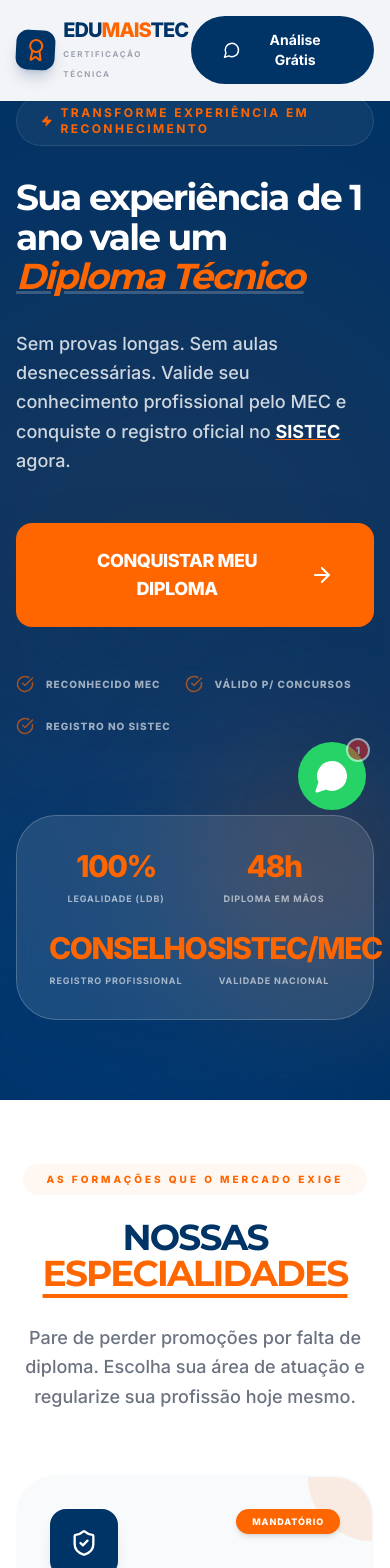
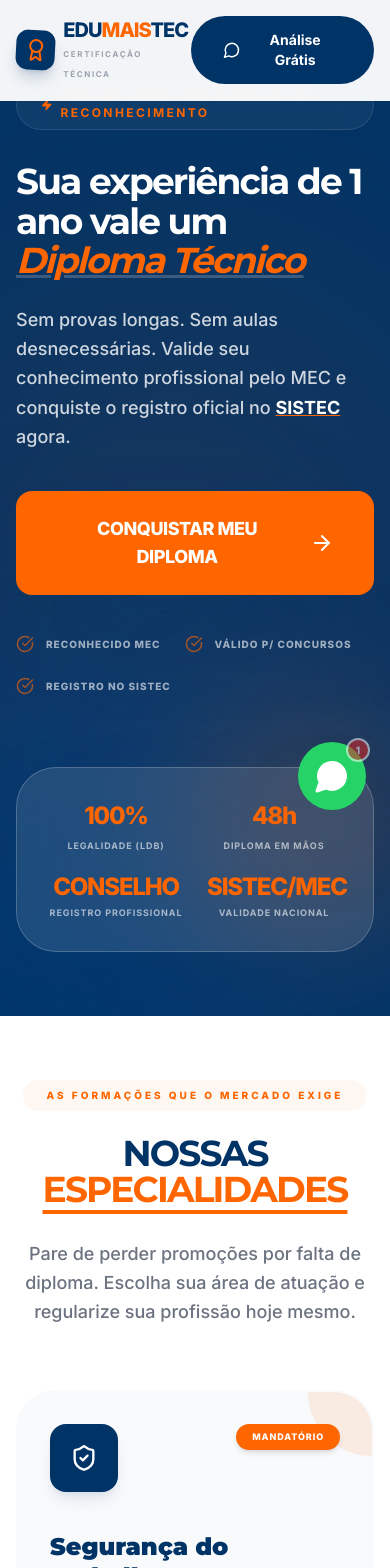
Before and after one commit to performancedigital/Edumaistec, a React (Vite) app: page / in a window 390 px wide. Shown: the top 1568 px of the page. Built offline with nearby package versions, Linux system fonts and the light colour scheme.

Commit message:
fix: Adjust hero section spacing and typography
Refines the visual presentation of the hero section by slightly reducing top padding and adjusting heading margin for better aesthetic balance on various screen sizes.

```diff
--- a/App.tsx
+++ b/App.tsx
@@ -178,22 +178,22 @@ export default function App() {
 
       <main className="flex-grow">
         {/* Hero Section - Ajuste de espaçamento superior conforme solicitado */}
-        <section id="início" className="relative bg-navy pt-24 pb-20 md:pt-32 md:pb-40 overflow-hidden">
+        <section id="início" className="relative bg-navy pt-20 pb-16 md:pt-28 md:pb-32 overflow-hidden">
           <div className="absolute inset-0 pointer-events-none">
             <div className="absolute top-1/4 -right-20 w-[600px] h-[600px] bg-brandOrange/20 rounded-full blur-[150px] animate-pulse"></div>
             <div className="absolute -bottom-24 -left-24 w-[500px] h-[500px] bg-brandBlueLight/30 rounded-full blur-[100px]"></div>
           </div>
 
           <div className="container mx-auto px-4 relative z-10">
-            <div className="grid grid-cols-1 lg:grid-cols-2 gap-12 lg:gap-20 items-center">
+            <div className="grid grid-cols-1 lg:grid-cols-2 gap-10 lg:gap-20 items-center">
               <Reveal>
                 <div className="inline-flex items-center bg-white/5 border border-white/10 text-brandOrange px-6 py-2 rounded-full font-bold text-xs mb-8 tracking-[0.2em] uppercase backdrop-blur-md">
                   <Zap size={16} className="mr-2 fill-brandOrange" /> Transforme experiência em reconhecimento
                 </div>
-                <h1 className="text-4xl sm:text-5xl md:text-8xl font-title text-white mb-8 leading-[1.1] tracking-tighter">
+                <h1 className="text-4xl sm:text-5xl md:text-8xl font-title text-white mb-6 md:mb-8 leading-[1.1] tracking-tighter">
                   Sua experiência de 1 ano vale um <span className="text-brandOrange italic underline decoration-white/20">Diploma Técnico</span>
                 </h1>
-                <p className="text-white/80 text-lg md:text-2xl mb-12 max-w-xl font-medium leading-relaxed">
+                <p className="text-white/80 text-lg md:text-2xl mb-10 md:mb-12 max-w-xl font-medium leading-relaxed">
                   Sem provas longas. Sem aulas desnecessárias. Valide seu conhecimento profissional pelo MEC e conquiste o registro oficial no <span className="text-white font-bold underline decoration-brandOrange">SISTEC</span> agora.
                 </p>
 
@@ -207,7 +207,7 @@ export default function App() {
                   </button>
                 </div>
 
-                <div className="mt-12 flex flex-wrap gap-6 md:gap-10 opacity-60">
+                <div className="mt-10 flex flex-wrap gap-6 md:gap-10 opacity-60">
                   <div className="flex items-center text-white text-[10px] font-black uppercase tracking-widest"><CheckCircle size={18} className="mr-3 text-brandOrange" /> Reconhecido MEC</div>
                   <div className="flex items-center text-white text-[10px] font-black uppercase tracking-widest"><CheckCircle size={18} className="mr-3 text-brandOrange" /> Válido p/ Concursos</div>
                   <div className="flex items-center text-white text-[10px] font-black uppercase tracking-widest"><CheckCircle size={18} className="mr-3 text-brandOrange" /> Registro no SISTEC</div>
@@ -219,20 +219,20 @@ export default function App() {
                   <div className="bg-white/10 backdrop-blur-xl p-8 md:p-10 rounded-[2.5rem] md:rounded-[3.5rem] border border-white/20 shadow-3xl">
                     <div className="grid grid-cols-2 gap-6 md:gap-10">
                       <div className="text-center">
-                        <p className="text-3xl sm:text-4xl md:text-5xl font-black text-brandOrange mb-2 tracking-tighter">100%</p>
-                        <p className="text-white/60 text-[9px] md:text-[10px] font-bold uppercase tracking-widest">Legalidade (LDB)</p>
+                        <p className="text-2xl sm:text-3xl md:text-4xl font-black text-brandOrange mb-2 tracking-tighter">100%</p>
+                        <p className="text-white/60 text-[9px] md:text-[10px] font-bold uppercase tracking-widest leading-tight">Legalidade (LDB)</p>
                       </div>
                       <div className="text-center">
-                        <p className="text-3xl sm:text-4xl md:text-5xl font-black text-brandOrange mb-2 tracking-tighter">48h</p>
-                        <p className="text-white/60 text-[9px] md:text-[10px] font-bold uppercase tracking-widest">diploma em mãos</p>
+                        <p className="text-2xl sm:text-3xl md:text-4xl font-black text-brandOrange mb-2 tracking-tighter">48h</p>
+                        <p className="text-white/60 text-[9px] md:text-[10px] font-bold uppercase tracking-widest leading-tight">diploma em mãos</p>
                       </div>
                       <div className="text-center">
-                        <p className="text-3xl sm:text-4xl md:text-5xl font-black text-brandOrange mb-2 tracking-tighter uppercase">Conselho</p>
-                        <p className="text-white/60 text-[9px] md:text-[10px] font-bold uppercase tracking-widest">Registro Profissional</p>
+                        <p className="text-2xl sm:text-3xl md:text-4xl font-black text-brandOrange mb-2 tracking-tighter uppercase leading-none">Conselho</p>
+                        <p className="text-white/60 text-[9px] md:text-[10px] font-bold uppercase tracking-widest leading-tight">Registro Profissional</p>
                       </div>
                       <div className="text-center">
-                        <p className="text-3xl sm:text-4xl md:text-5xl font-black text-brandOrange mb-2 tracking-tighter">SISTEC/MEC</p>
-                        <p className="text-white/60 text-[9px] md:text-[10px] font-bold uppercase tracking-widest">Validade Nacional</p>
+                        <p className="text-2xl sm:text-3xl md:text-4xl font-black text-brandOrange mb-2 tracking-tighter leading-none">SISTEC/MEC</p>
+                        <p className="text-white/60 text-[9px] md:text-[10px] font-bold uppercase tracking-widest leading-tight">Validade Nacional</p>
                       </div>
                     </div>
                   </div>
@@ -453,7 +453,7 @@ export default function App() {
            onClick={openModal}
            className="bg-[#25D366] text-white p-4 md:p-5 rounded-full shadow-3xl hover:scale-110 active:scale-95 transition-all group animate-bounce-slow flex items-center justify-center"
          >
-            <MessageCircle size={36} md:size={40} className="fill-white" />
+            <MessageCircle size={36} className="fill-white" />
             <div className="absolute -top-1 -right-1 w-6 h-6 md:w-7 md:h-7 bg-red-600 rounded-full border-2 border-white flex items-center justify-center text-[10px] font-black animate-pulse">1</div>
          </button>
       </div>
```
